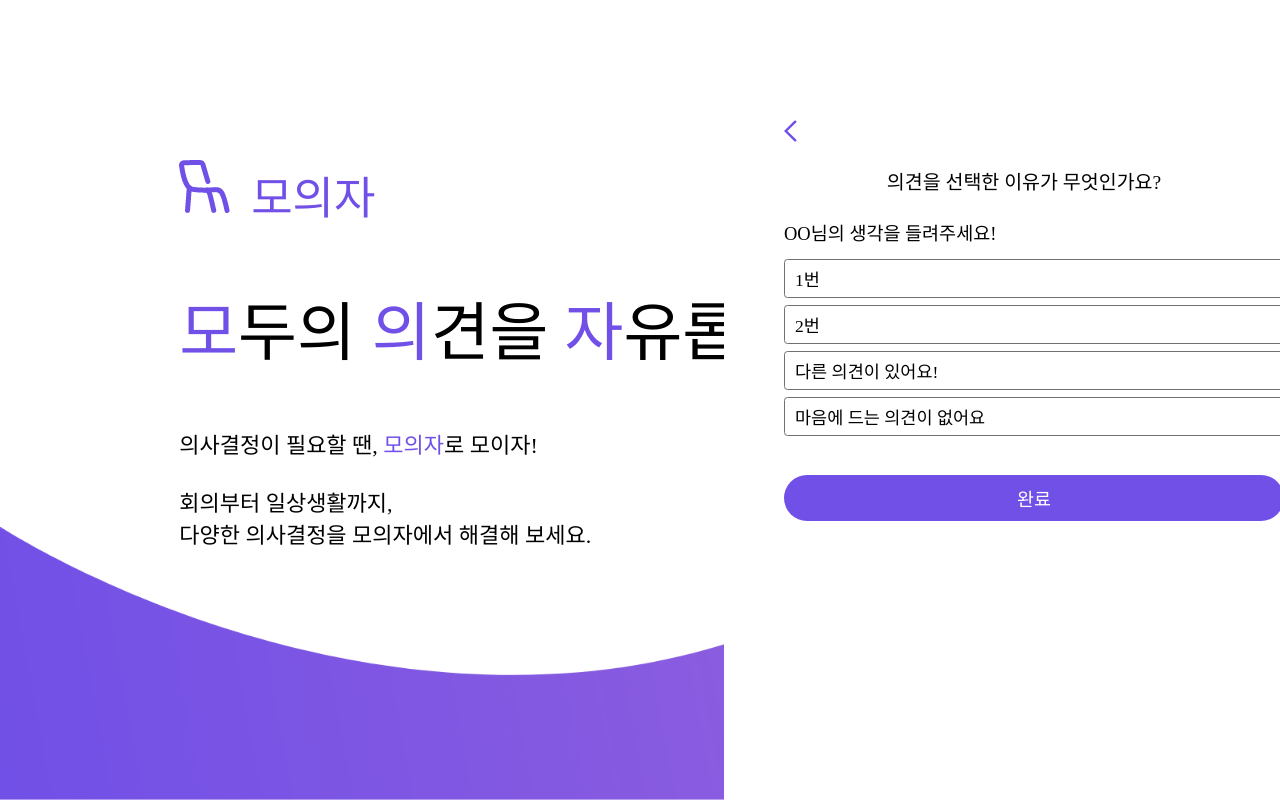
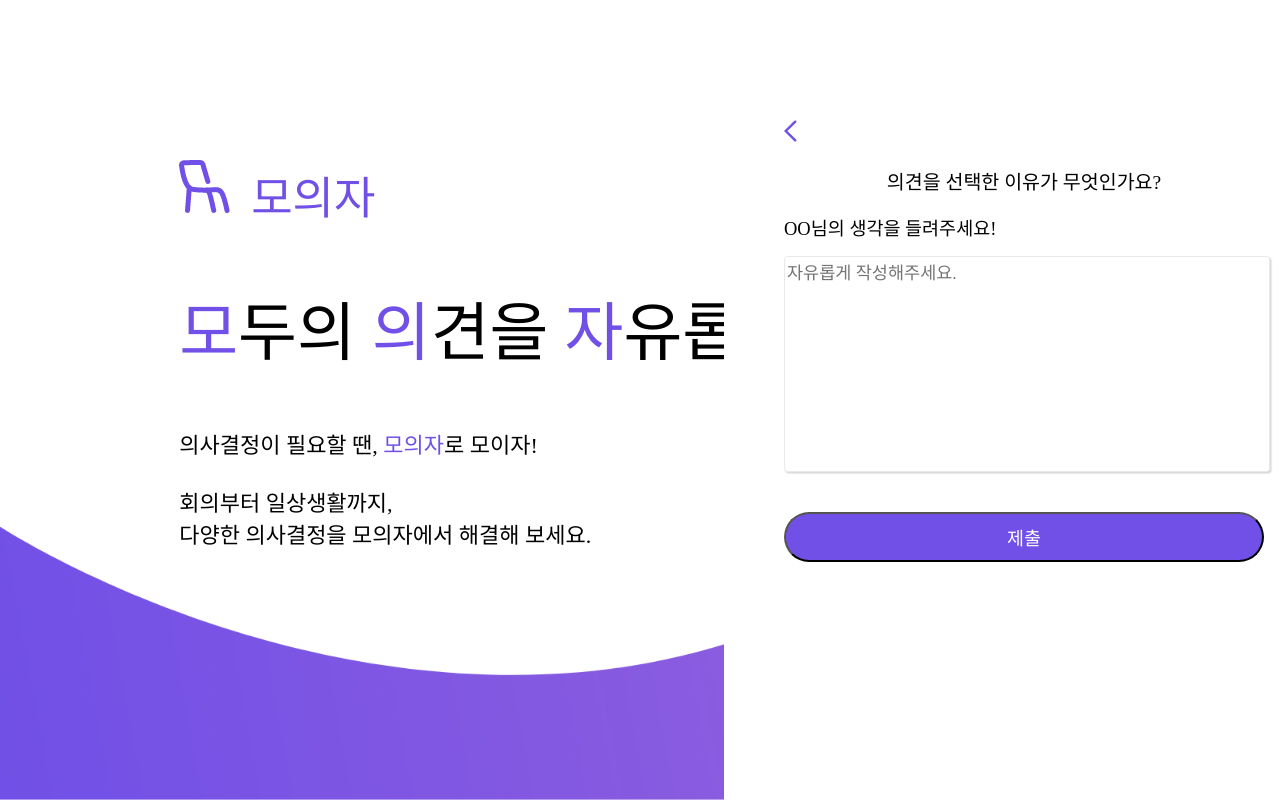
Before and after one commit to LikeLion-CAU-9th/MOIZA, a Django app: template moiza/opinion/templates/decision_reason.html in a window 1280 px wide; the page is wider, and only the part inside the window is pictured. Run offline with Django 3.2, Linux system fonts and the light colour scheme; the template is opened without the code that fills it, so the values that code supplies are empty; some web fonts are replaced.

Commit message:
update : decision_reason/disagree_reason/other_opinion.html and create css

```diff
--- /dev/null
+++ b/moiza/opinion/static/css/decision_reason.css
@@ -0,0 +1,63 @@
+.mob_container {
+    max-width: 700px;
+    display: inline-block;
+    width: 80%;
+    height: 50vh;
+    position: absolute;
+    top: 40%;
+    left: 50%;
+    transform: translate(-50%, -50%);
+}
+.head_name {
+    font-family: 'AppleNeoB';
+    font-size: 19.5px;
+}
+
+
+.center_name {
+    font-family: 'AppleNeoM';
+    font-size: 18.5px;
+
+}
+
+
+
+.reason-content {
+    font-family: 'AppleNeoL';
+    font-size : 17.5px;
+    width: 100%;
+    height: 210px;
+    border-radius: 3.5px;
+    box-shadow: 1.5px 1.5px 1.5px 0 rgba(0, 0, 0, 0.16);
+    border: solid 0.5px #ede8e8;
+    background-color: #ffffff;
+}
+
+/* .reason-content::placeholder {
+    width: 68.5px;
+    height: 9.5px;
+    font-family: 'AppleNeoL';
+    font-size: 7.5px;
+    font-weight: normal;
+    font-stretch: normal;
+    font-style: normal;
+    line-height: normal;
+    letter-spacing: normal;
+    text-align: left;
+    color: #919191;
+} */
+
+.submit-button input{
+    width: 100%;
+    background-color:#7150e7;
+    border-radius:42px;
+    display:inline-block;
+    cursor:pointer;
+    color:#ffffff;
+    font-size: 18.5px;
+    font-family: 'AppleNeoM';
+    padding: 10px 10px;
+    margin: 20px 0px;
+    text-decoration:none;
+    text-align : center;
+}
--- a/moiza/opinion/templates/decision_reason.html
+++ b/moiza/opinion/templates/decision_reason.html
@@ -6,8 +6,8 @@
     <meta name="viewport" content="width=device-width, initial-scale=1.0">
     <title>Reason of Decision</title>
     <link rel="stylesheet" href="../static/css/base.css">
-    <link rel="stylesheet" href="../static/css/suggestion.css">
-    <link rel="stylesheet" href="../static/css/decision.css">
+    <link rel="stylesheet" href="../static/css/decision_reason.css">
+
     <script
     src="https://code.jquery.com/jquery-3.3.1.js"
     integrity="sha256-2Kok7MbOyxpgUVvAk/HJ2jigOSYS2auK4Pfzbm7uH60="
@@ -15,7 +15,7 @@
 </head>
 
 <body>
-   <div class="desktop-layer"></div>
+  <div class="desktop-layer"></div>
   <div class="desktop-content">
     <div class="logo-container">
       <img class="logo-img" src="../static/images/logo.png"><span class="desktop-logo-title">모의자</span><br><br><br><br>
@@ -35,32 +35,22 @@
   </div>
 
   <div class=container>
-      <form action="action" method="post">
-
-      <div class=mob_container>
+    <div class=mob_container>
       <a href="#"><img src="../static/images/arrow.svg" ></a>
       <p style="text-align:center; " class="head_name" >의견을 선택한 이유가 무엇인가요?</p>
 
+
       <a class="center_name">OO님의 생각을 들려주세요!</a>
+      <p> <textarea class="reason-content" placeholder="자유롭게 작성해주세요." style="resize: none;"></textarea></p>
 
-      <a class="content_select" >1번</a>
-      <a class="content_select" >2번</a>
-      <a class="content_select" >다른 의견이 있어요!</a>
-      <a class="content_select" >마음에 드는 의견이 없어요</a>
 
-     <p> <a href="#" class="myButton">완료</a> </p>
+      <div class="submit-button">
+        <input type="submit" value="제출">
+      </div>
     </div>
-  </form>
 
   </div>
-  </div>
-</div>
+
 </body>
 
-<script >
-$(".content_select").click(function () {
-   $(this).toggleClass("purple");
-});
-</script>
-
 </html>
```
Also changed, not shown: moiza/opinion/static/js/modal.js (added, +11 -0 lines), moiza/opinion/templates/disagree_reason.html (+20 -3 lines), moiza/opinion/templates/other_opinion.html (+20 -3 lines).
